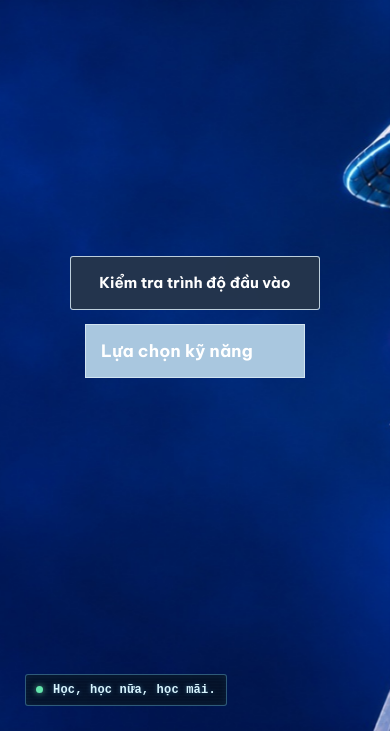
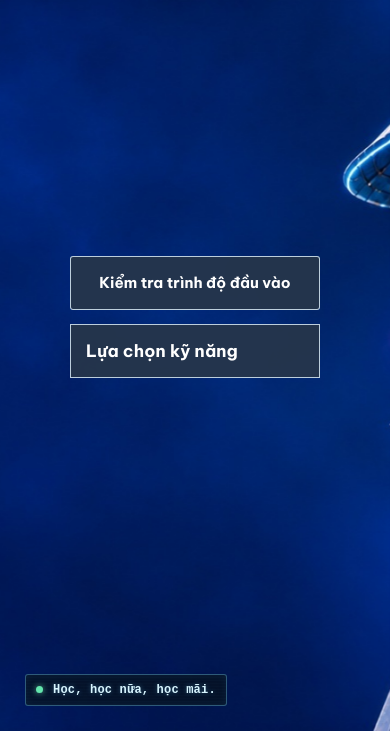
Before and after one commit to xvthanhduy/tiengduc, a plain HTML site: page home.html in a window 390 px wide. Shown: the part 113-844 px from the top of the page. Drawn offline with Linux system fonts and the light colour scheme.

Commit message:
Adjust #levelB2 dimensions and styles
Updated the width and min-width of #levelB2 to 250px and modified its background and border colors.

```diff
--- a/home.html
+++ b/home.html
@@ -1504,13 +1504,20 @@ body::before {
     animation: none !important;
 }
 #levelB2 {
-    width: 220px;
-    min-width: 220px;
+    width: 250px;
+    min-width: 250px;
     min-height: 54px;
     padding: 13px 15px;
     display: flex;
     align-items: center;
     justify-content: center;
+    background: rgba(38, 54, 75, .94) !important;
+    border-color: rgba(210, 228, 241, .88) !important;
+}
+#levelB2:hover {
+    background: #40566f !important;
+    border-color: #fff !important;
+    filter: none !important;
 }
 /* Giu thoi diem xuat hien da can chinh truoc do. */
 .level-list > #levelB2 {
@@ -1531,8 +1538,8 @@ body::before {
         padding: 13px 15px;
     }
     #levelB2 {
-        width: 220px;
-        min-width: 220px;
+        width: 250px;
+        min-width: 250px;
         min-height: 54px;
         padding: 13px 15px;
     }
```
